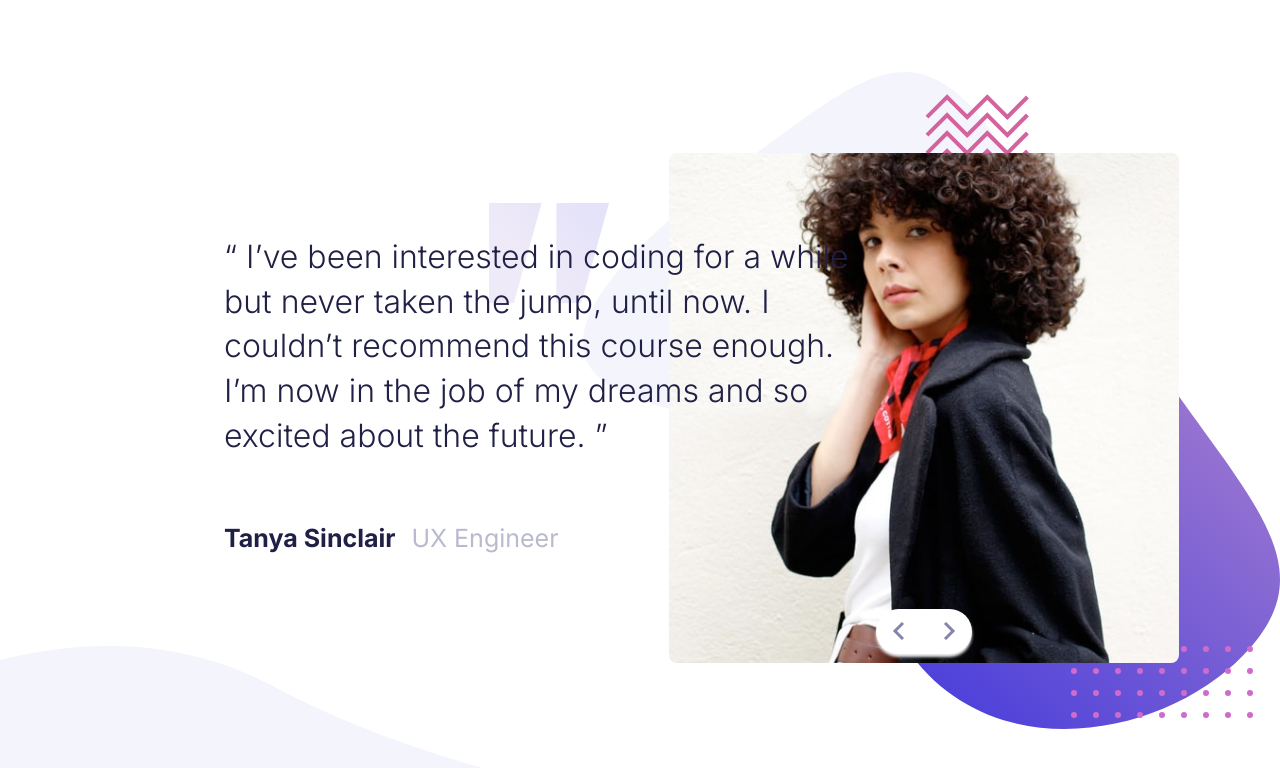
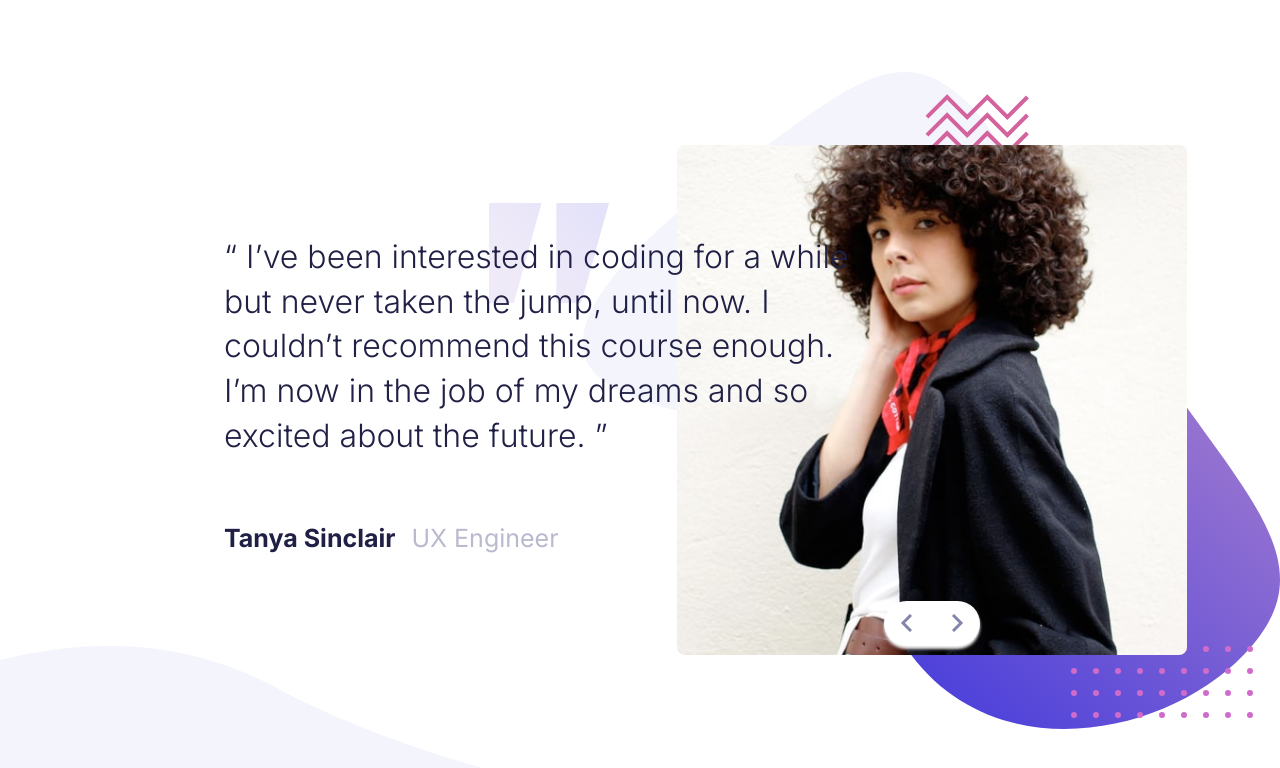
Before and after one commit to xingxing-prog/frontendMentor, a plain HTML site: page coding-bootcamp-testimonials-slider-master/index.html in a window 1280 px wide. Drawn offline with Linux system fonts and the light colour scheme.

Commit message:
changed the css

```diff
--- a/coding-bootcamp-testimonials-slider-master/style.css
+++ b/coding-bootcamp-testimonials-slider-master/style.css
@@ -86,7 +86,9 @@ button{
         background-image:url("images/pattern-curve.svg"), url("images/pattern-bg.svg");
 
         background-repeat:no-repeat;
-        background-position:left bottom, right ;
+        background-position:left bottom, right;
+        padding:0;
+        margin:0;
     }
 
     .profile{
@@ -101,7 +103,8 @@ button{
     }
     main{
         display:flex;
-
+        flex-basis: 80%;
+        max-width: 1440px;
         flex-direction:row-reverse;
         justify-content:end;
         align-items:center;
```
